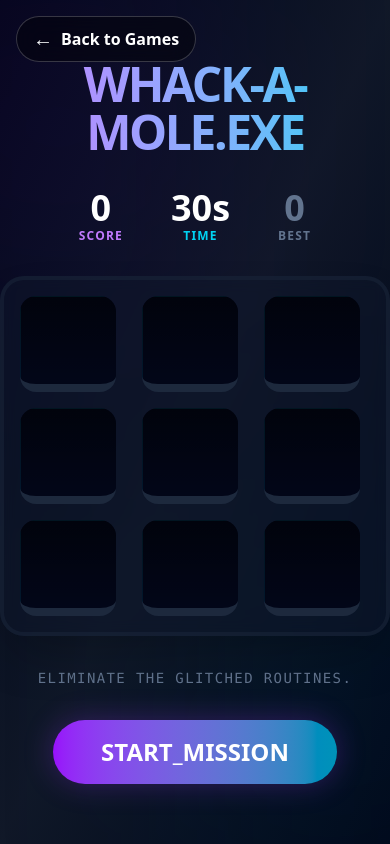
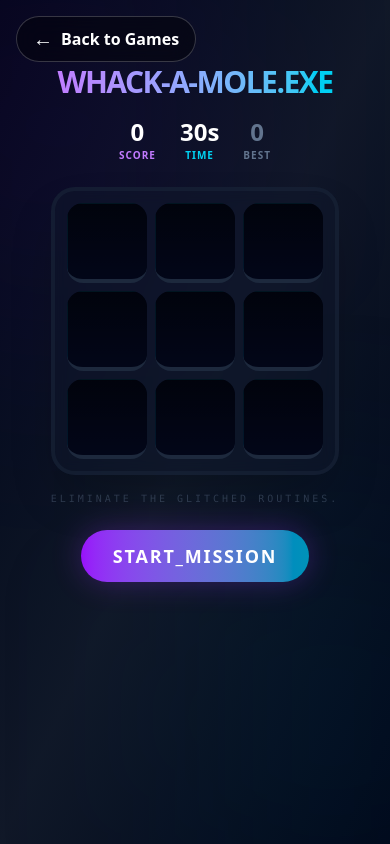
Before and after one commit to burnsco/games-hub, a Next.js app: page /games/whack-a-mole in a window 390 px wide. Built offline with nearby package versions, Linux system fonts and the light colour scheme.

Commit message:
fix: optimize whack-a-mole layout and resolve stale state closures

```diff
--- a/app/games/whack-a-mole/component.tsx
+++ b/app/games/whack-a-mole/component.tsx
@@ -184,7 +184,7 @@ export default function WhackAMoleGame() {
   };
 
   return (
-    <div className="relative flex h-screen w-full items-center justify-center bg-linear-to-br from-slate-950 via-gray-900 to-slate-950 overflow-hidden">
+    <div className="relative flex min-h-screen w-full items-start justify-center bg-linear-to-br from-slate-950 via-gray-900 to-slate-950 overflow-y-auto pt-16 pb-20 sm:items-center sm:pt-0 sm:pb-0">
       {/* Background glow */}
       <div className="absolute left-[-10%] top-[-10%] h-[50%] w-[50%] rounded-full bg-purple-600/10 blur-[120px]" />
       <div className="absolute bottom-[-10%] right-[-10%] h-[50%] w-[50%] rounded-full bg-cyan-600/10 blur-[120px]" />
@@ -209,39 +209,46 @@ export default function WhackAMoleGame() {
         ))}
       </div>
 
-      <div className="z-10 text-center">
-        <h1 className="mb-8 bg-linear-to-r from-purple-400 to-cyan-400 bg-clip-text text-5xl font-black text-transparent uppercase tracking-tighter">
+      <div className="z-10 text-center px-4">
+        <h1 className="mb-4 bg-linear-to-r from-purple-400 to-cyan-400 bg-clip-text text-3xl sm:text-5xl font-black text-transparent uppercase tracking-tighter">
           Whack-A-Mole.exe
         </h1>
 
-        <div className="mb-8 flex justify-center gap-12">
+        <div className="mb-6 flex justify-center gap-6 sm:gap-12">
           <div className="text-center">
-            <div className="text-4xl font-black text-white">{score}</div>
-            <div className="text-xs font-bold uppercase tracking-widest text-purple-400">Score</div>
+            <div className="text-2xl sm:text-4xl font-black text-white">{score}</div>
+            <div className="text-[10px] sm:text-xs font-bold uppercase tracking-widest text-purple-400">
+              Score
+            </div>
           </div>
           <div className="text-center">
             <div
-              className={`text-4xl font-black transition-colors ${timeLeft < 10 ? "text-red-500 animate-pulse" : "text-white"}`}
+              className={`text-2xl sm:text-4xl font-black transition-colors ${timeLeft < 10 ? "text-red-500 animate-pulse" : "text-white"}`}
             >
               {timeLeft}s
             </div>
-            <div className="text-xs font-bold uppercase tracking-widest text-cyan-400">Time</div>
+            <div className="text-[10px] sm:text-xs font-bold uppercase tracking-widest text-cyan-400">
+              Time
+            </div>
           </div>
           <div className="text-center">
-            <div className="text-4xl font-black text-slate-500">{isClient ? bestScore : 0}</div>
-            <div className="text-xs font-bold uppercase tracking-widest text-slate-500">Best</div>
+            <div className="text-2xl sm:text-4xl font-black text-slate-500">
+              {isClient ? bestScore : 0}
+            </div>
+            <div className="text-[10px] sm:text-xs font-bold uppercase tracking-widest text-slate-500">
+              Best
+            </div>
           </div>
         </div>
-
         {/* The Grid */}
-        <div className="grid grid-cols-3 gap-4 p-4 rounded-3xl bg-slate-900/50 border-4 border-slate-800/50 shadow-2xl backdrop-blur-sm">
+        <div className="grid grid-cols-3 gap-2 sm:gap-4 p-3 sm:p-4 rounded-3xl bg-slate-900/50 border-4 border-slate-800/50 shadow-2xl backdrop-blur-sm mx-auto w-fit">
           {[...Array(9)].map((_, i) => (
             <button
               // biome-ignore lint/suspicious/noArrayIndexKey: fixed size grid
               key={i}
               type="button"
               onClick={(e) => handleWhack(i, e)}
-              className="relative h-24 w-24 sm:h-32 sm:w-32 overflow-hidden rounded-2xl bg-slate-950 border-b-8 border-slate-800 cursor-pointer group active:border-b-0 active:translate-y-2 transition-all p-0"
+              className="relative h-20 w-20 sm:h-28 sm:w-28 overflow-hidden rounded-2xl bg-slate-950 border-b-4 sm:border-b-8 border-slate-800 cursor-pointer group active:border-b-0 active:translate-y-2 transition-all p-0"
               aria-label={`Whack hole ${i + 1}`}
             >
               {/* Hole depth effect */}
@@ -249,7 +256,7 @@ export default function WhackAMoleGame() {
 
               {/* The Mole */}
               <div
-                className={`absolute inset-0 flex items-center justify-center text-5xl sm:text-7xl transition-all duration-150 transform ${
+                className={`absolute inset-0 flex items-center justify-center text-4xl sm:text-6xl transition-all duration-150 transform ${
                   activeMole === i ? "translate-y-0 opacity-100" : "translate-y-full opacity-0"
                 }`}
               >
@@ -263,7 +270,7 @@ export default function WhackAMoleGame() {
           ))}
         </div>
 
-        <p className="mt-8 text-slate-500 font-mono text-sm uppercase tracking-widest">
+        <p className="mt-4 text-slate-500 font-mono text-[10px] sm:text-xs uppercase tracking-[0.3em] opacity-40">
           Eliminate the glitched routines.
         </p>
 
@@ -271,7 +278,7 @@ export default function WhackAMoleGame() {
           <button
             type="button"
             onClick={startGame}
-            className="mt-8 rounded-full bg-linear-to-r from-purple-600 to-cyan-600 px-12 py-4 text-2xl font-black text-white shadow-[0_0_30px_rgba(147,51,234,0.3)] transition-all hover:scale-105 hover:shadow-[0_0_40px_rgba(147,51,234,0.5)] active:scale-95"
+            className="mt-6 rounded-full bg-linear-to-r from-purple-600 to-cyan-600 px-8 sm:px-12 py-3 sm:py-4 text-lg sm:text-xl font-black text-white shadow-[0_0_30px_rgba(147,51,234,0.3)] transition-all hover:scale-105 hover:shadow-[0_0_40px_rgba(147,51,234,0.5)] active:scale-95 uppercase tracking-widest"
           >
             START_MISSION
           </button>
```
